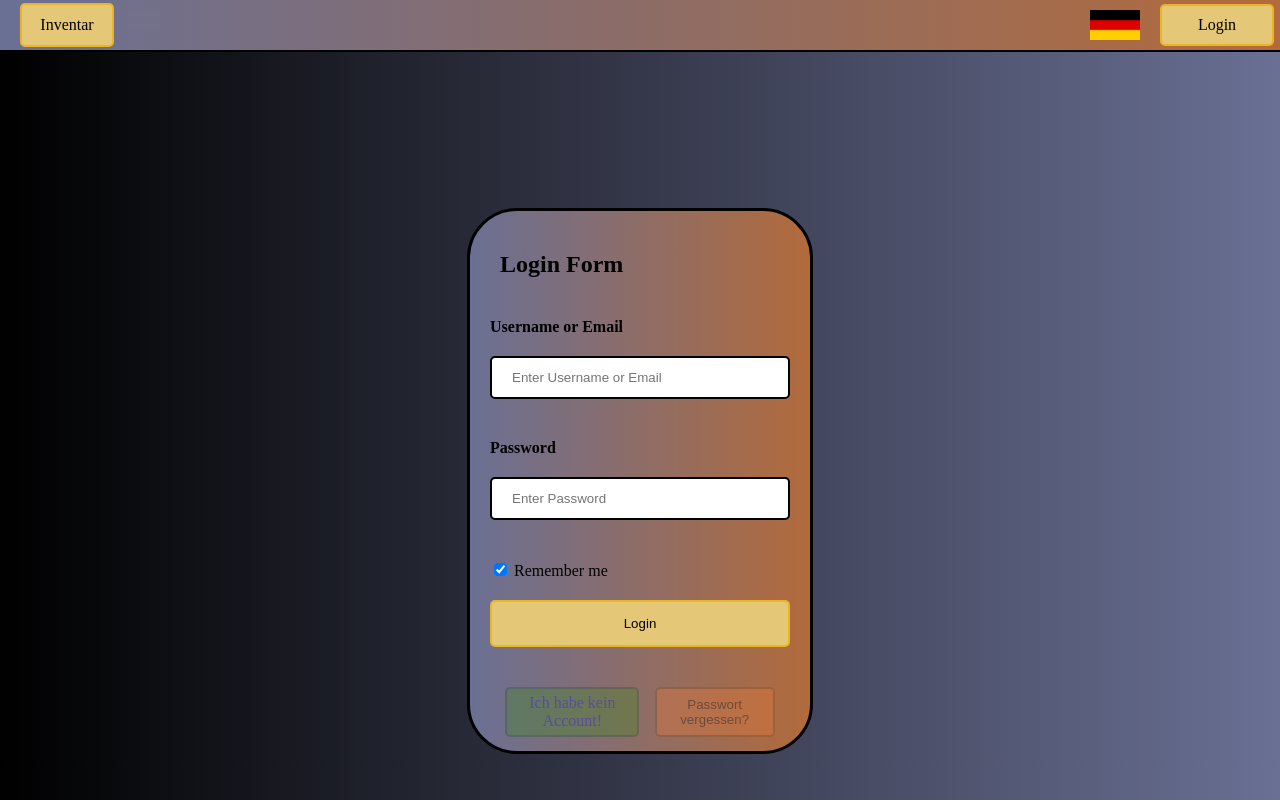
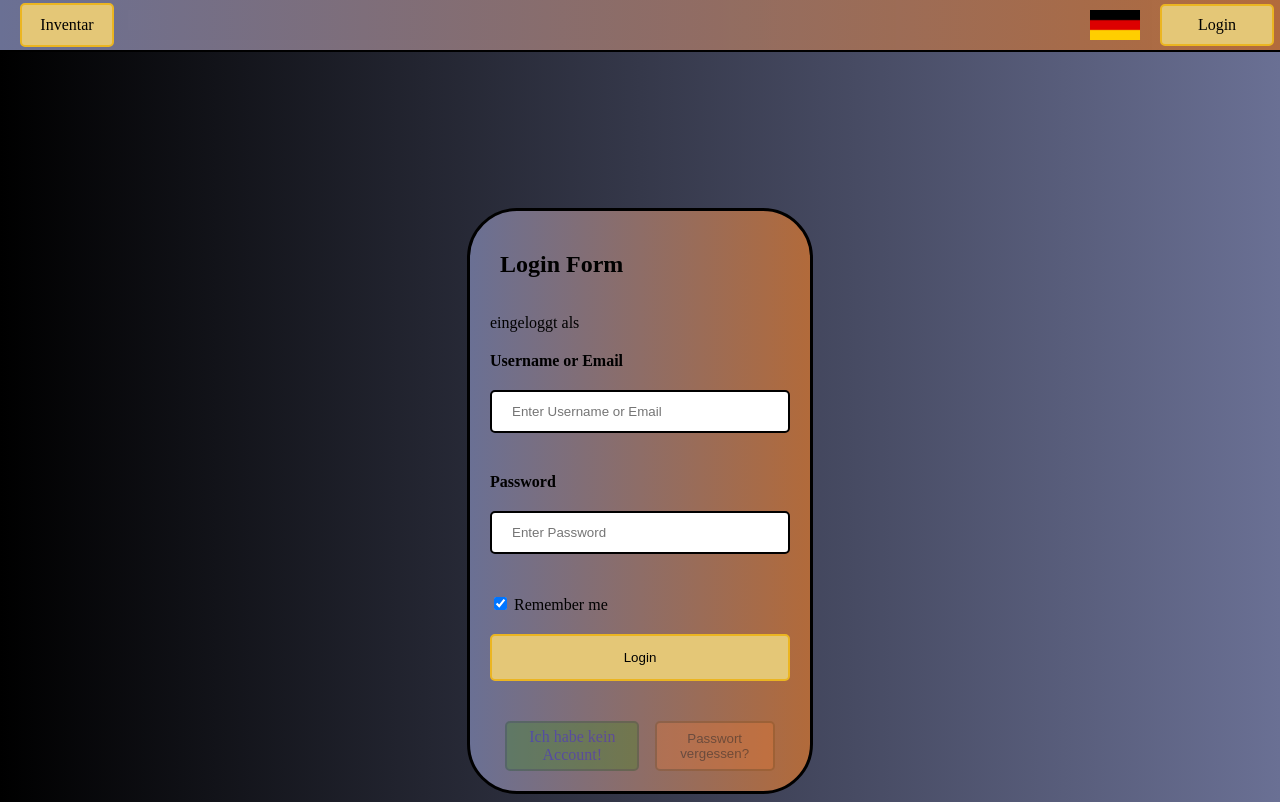
Before and after one commit to Lio396/AbgabeDossierProjekt, a Vue app in the folder 02_Code_Scripts/VueJS_Website/: page / in a window 1280 px wide. Built offline with nearby package versions, Linux system fonts and the light colour scheme.

Commit message:
ProjektSchluss

```diff
--- a/02_Code_Scripts/VueJS_Website/src/components/AllInventarComponents/1HomeComponents/EmptyHomeViewComponent.vue
+++ b/02_Code_Scripts/VueJS_Website/src/components/AllInventarComponents/1HomeComponents/EmptyHomeViewComponent.vue
@@ -29,11 +29,11 @@
           let t =date.getHours()+":"+date.getMinutes()
           let d = date.getDay()+"."+date.getMonth()+"."+date.getFullYear()
           const data = {
-        msg: {
+          msg: {
           userid: parseInt(sessionStorage.getItem("userid")),
           message: this.msg,
-         time:t ,
-         date: d
+          time: t,
+          date: d
         },
       };
         fetch("http://localhost:8000/api/message/store", {
@@ -46,7 +46,7 @@
         .then((response) => response.json())
         .then((data) => {
           //Funktion nach erfolgreiches registrieren
-          window.location.reload()
+
           console.log(data)
         })
         .catch((error) => {
--- a/02_Code_Scripts/VueJS_Website/src/components/Header/LHeader.vue
+++ b/02_Code_Scripts/VueJS_Website/src/components/Header/LHeader.vue
@@ -4,6 +4,7 @@
     <div v-if="login">
       <!--div for getting the loginbtn to the right-->
     </div>
+
     <div class="InventarbtnApp" v-if="!login" @click="inventarClick()">
       Inventar
     </div>
@@ -11,7 +12,7 @@
     <div class="languageAndLoginButton">
         <img class="languageFlag" :src="languageimg1" alt="">
         <routerLink to="/" class="noTextDecoration">
-          <p v-if="logedIn"> eingeloggt als {{this.username}}</p>
+
           <div class="loginbtnApp" v-if="!login">
             Login
           </div>
@@ -30,7 +31,7 @@
 export default {
   data() {
     return {
-      username:sessionStorage.getItem("username"),
+
       languageimg1 : require("@/assets/languages/german.png"),
       language: [
         {languageID:1,languageimg:require("@/assets/languages/german.png")},
--- a/02_Code_Scripts/VueJS_Website/src/views/InventarSection/1HomeView.vue
+++ b/02_Code_Scripts/VueJS_Website/src/views/InventarSection/1HomeView.vue
@@ -34,6 +34,7 @@ import EmptyHomeViewComponent from '@/components/AllInventarComponents/1HomeComp
 export default {
   data(){
     return {
+      character:[],
       username: sessionStorage.getItem("username")
     }
   },
--- a/02_Code_Scripts/VueJS_Website/src/views/LoginAndSignUp/LoginPage.vue
+++ b/02_Code_Scripts/VueJS_Website/src/views/LoginAndSignUp/LoginPage.vue
@@ -1,10 +1,12 @@
 <template>
   <div class="login">
+
     <div class="externdiv"></div>
     <div class="containerLogin">
       <div class="uppercontainer">
         <h2>Login Form</h2>
       </div>
+      <p :v-if="logedIn"> eingeloggt als {{this.username}}</p>
       <div class="inputgroup">
         <label for="uname"><b>Username or Email</b></label>
         <input type="text" placeholder="Enter Username or Email" name="uname" required v-model="this.loginUsername">
@@ -31,14 +33,17 @@
       </div>
     </div>
     <div class="externdiv"></div>
+
   </div>
+
 </template>
 
 <script>
 export default {
   data() {
     return {
-      logedIn:false,
+      username:sessionStorage.getItem("username"),
+      logedIn : false,
       loginUsername: undefined,
       loginUseremail: undefined,
       loginUserpassword: undefined,
@@ -63,8 +68,7 @@ export default {
               window.location.href = "/home";
               sessionStorage.setItem("username", this.loginUsername);
               sessionStorage.setItem("userid", element.id);
-              this.logedIn=true;
-
+              this.logedIn = true;
             }
           });
         });
@@ -119,7 +123,7 @@ input[type=password] {
 }
 
 .containerLogin {
-  height: 500px;
+  height: 100%;
   width: 300px;
   padding: 20px;
   border: solid black 3px;
```
Also changed, not shown: 2 other files (tests, documents, lock files or other folders).
